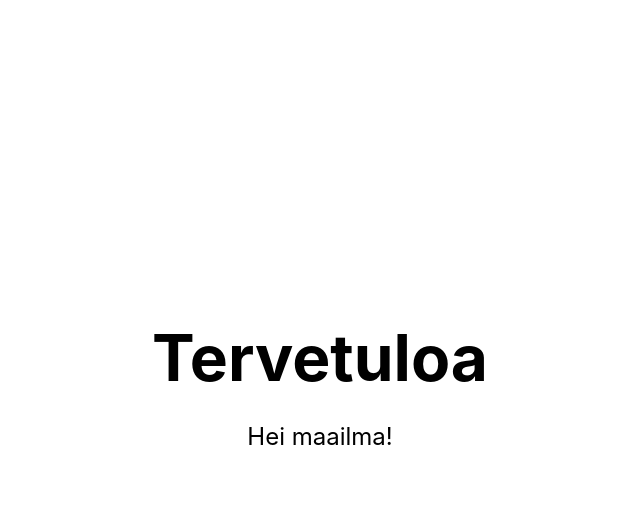
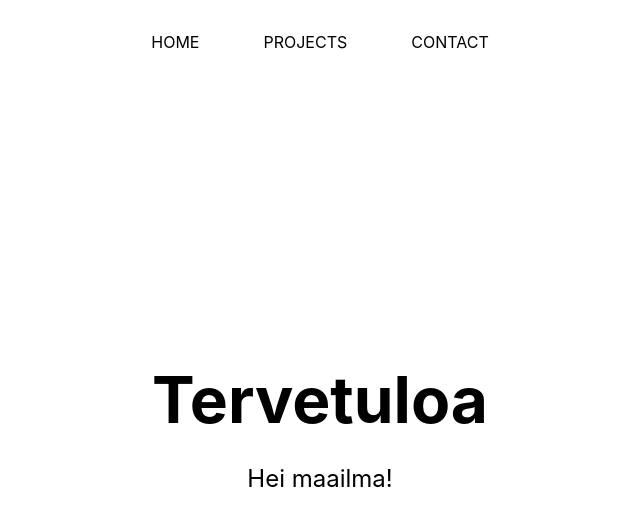
Before and after one commit to c00di/my-portfolio, a Next.js app: page / in a window 1280 px wide. Shown: the top 526 px of the page, without its empty margins (320-960 px from the left). Built offline with nearby package versions, Linux system fonts and the light colour scheme.

Commit message:
Add Navbar.

```diff
--- a/pages/index.tsx
+++ b/pages/index.tsx
@@ -1,4 +1,5 @@
 import Head from 'next/head'
+import Navbar from '@components/Navbar.comp'
 import styles from '../styles/Home.module.css'
 
 export default function Home() {
@@ -9,6 +10,8 @@ export default function Home() {
         <link rel='icon' href='/favicon.ico' />
       </Head>
 
+      <Navbar />
+
       <main className={styles.main}>
         <h1 className={styles.title}>Tervetuloa</h1>
 
--- /dev/null
+++ b/ui/components/Navbar.comp.tsx
@@ -0,0 +1,27 @@
+const Navbar = () => {
+  return (
+    <>
+      <div className='container'>
+        <p className='nav-link'>Home</p>
+        <p className='nav-link'>Projects</p>
+        <p className='nav-link'>Contact</p>
+      </div>
+
+      {/* STYLES */}
+      <style jsx>{`
+        .container {
+          display: flex;
+          flex-direction: row;
+          align-items: center;
+        }
+
+        .nav-link {
+          padding: 1rem 2rem;
+          text-transform: uppercase;
+        }
+      `}</style>
+    </>
+  )
+}
+
+export default Navbar
```
